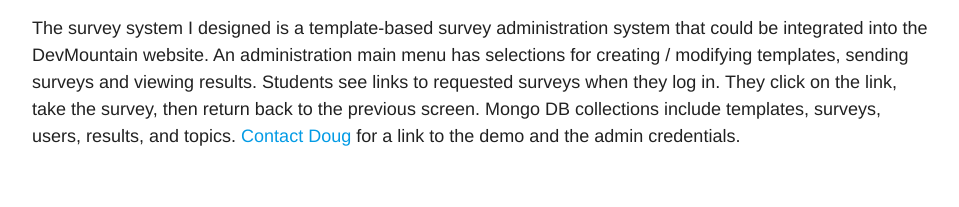
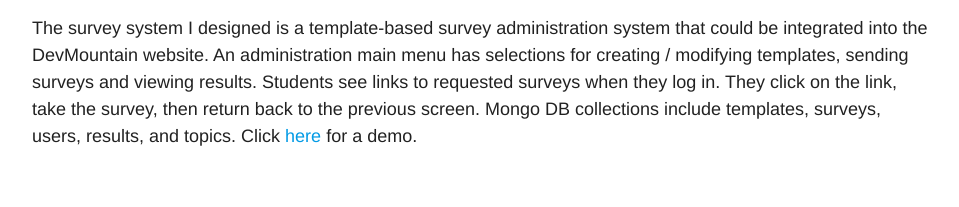
Before and after one commit to dougalderman/myportfolio, a plain HTML site: page index.html in a window 1280 px wide. Shown: the part 1620-1827 px from the top of the page, without its empty margins (160-1119 px from the left). Drawn offline with nearby package versions, Linux system fonts and the light colour scheme; some packages are replaced by stand-ins of ours.

Commit message:
2/21/16 changes

```diff
--- a/html/homeTmpl.html
+++ b/html/homeTmpl.html
@@ -17,7 +17,7 @@
             <a href="https://github.com/dougalderman/surveys" class="tooltipped" data-position="right" data-tooltip="Code on GitHub" target="_blank"><img ng-src="images/octocat.jpg" height="50"></a>
             <img class="project_img" ng-src="images/take_survey_screen.jpg">
             <p>This purpose of this project was to make an efficient process for DevMountain to create, deliver, and manage survey results, using the MEAN stack. Currently, surveys are done via Google Docs. Students are messaged when surveys are available, with the message including a link to the survey. Many students ignore the messages and don't take the surveys. Creating and modifying surveys take too much of the teacher's time. Results are available in Excel for each individual survey.</p>
-            <p>The survey system I designed is a template-based survey administration system that could be integrated into the DevMountain website. An administration main menu has selections for creating / modifying templates, sending surveys and viewing results. Students see links to requested surveys when they log in. They click on the link, take the survey, then return back to the previous screen. Mongo DB collections include templates, surveys, users, results, and topics. <a ui-sref="Contact">Contact Doug</a> for a link to the demo and the admin credentials.</p>
+            <p>The survey system I designed is a template-based survey administration system that could be integrated into the DevMountain website. An administration main menu has selections for creating / modifying templates, sending surveys and viewing results. Students see links to requested surveys when they log in. They click on the link, take the survey, then return back to the previous screen. Mongo DB collections include templates, surveys, users, results, and topics. Click <a href="104.131.74.125" target="_blank">here</a> for a demo.</p>
         </div>
         <div class="project">
             <h4 class="fltlft">Angular Picture Quiz</h4>
```
